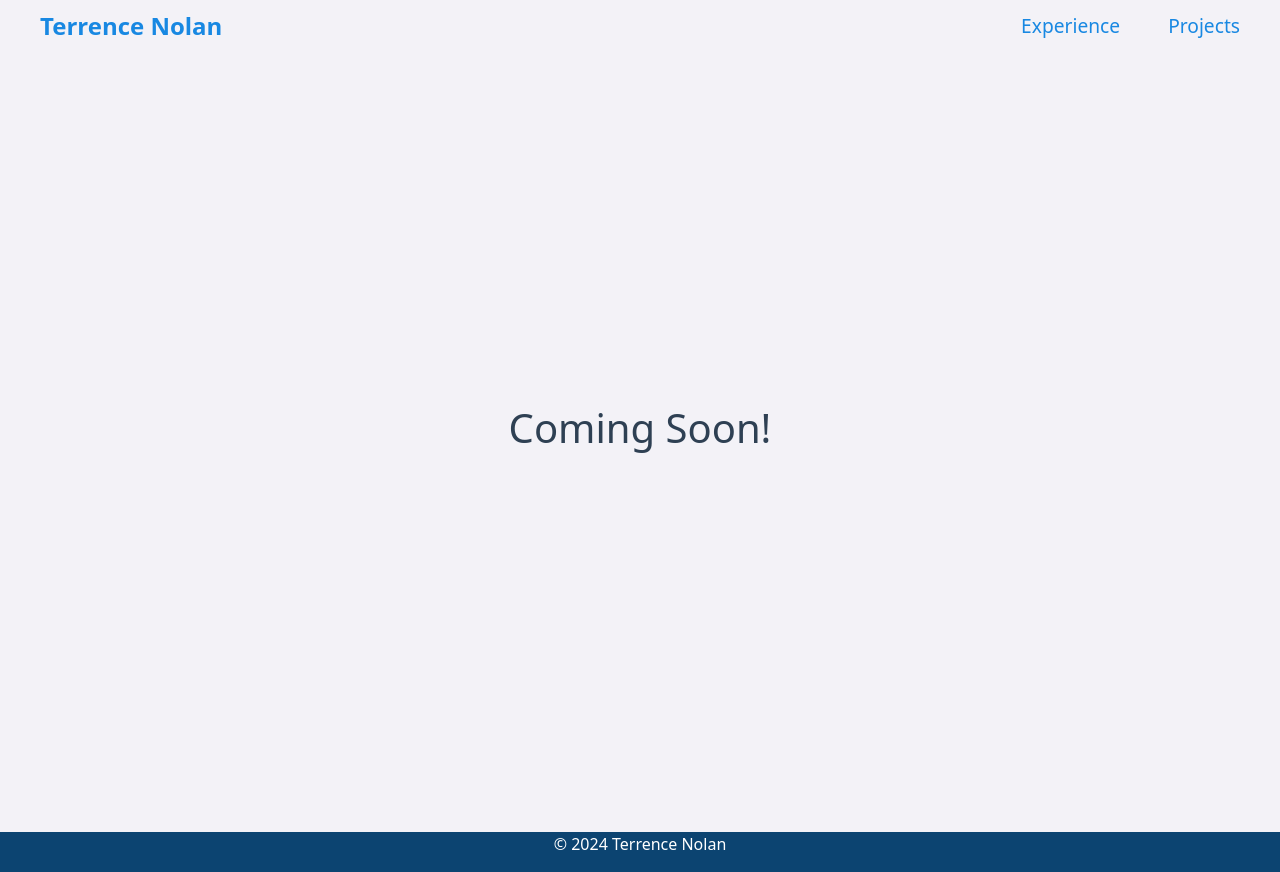
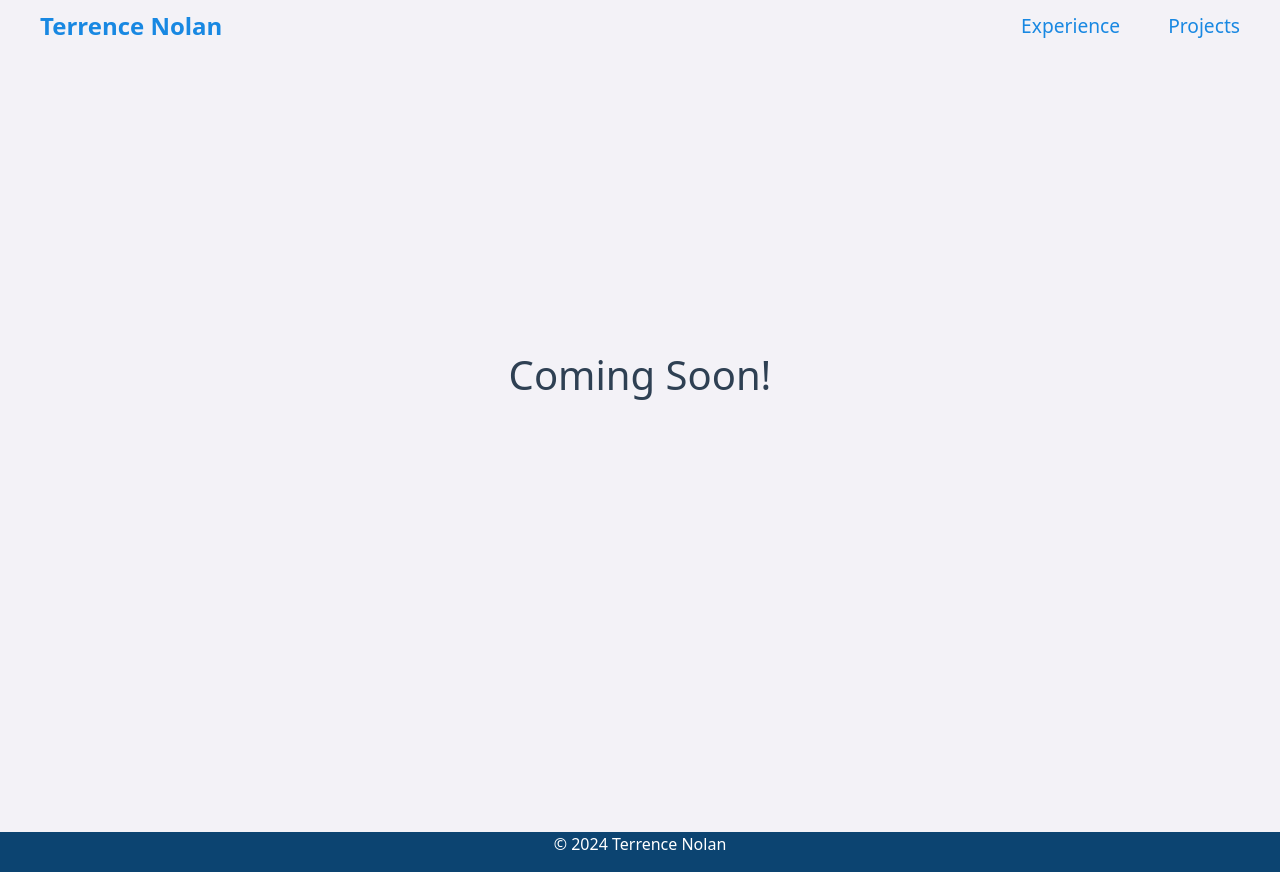
Before and after one commit to terrence-nolan/terrence-nolan, a React (Create React App) app: page /projects in a window 1280 px wide. Built offline with nearby package versions, Linux system fonts and the light colour scheme.

Commit message:
add connect links to projects page

```diff
--- a/src/pages/ProjectsPage/ProjectsPage.js
+++ b/src/pages/ProjectsPage/ProjectsPage.js
@@ -1,5 +1,6 @@
 import React, {useEffect} from "react";
 import styles from './ProjectsPage.module.css';
+import ConnectionLinks from "../../components/ConnectionLinks/ConnectionLinks";
 
 const ProjectsPage = () => {
     useEffect(() => {
@@ -14,7 +15,10 @@ const ProjectsPage = () => {
 
     return (
         <main className={styles.projectsMain}>
+            <div style={{flex: 1}}/>
             <h1>Coming Soon!</h1>
+            <div style={{flex: 1}}/>
+            <ConnectionLinks />
         </main>
     );
 }
--- a/src/pages/ProjectsPage/ProjectsPage.module.css
+++ b/src/pages/ProjectsPage/ProjectsPage.module.css
@@ -2,7 +2,7 @@
 
 .projectsMain {
     display: flex;
-    flex-direction: row;
+    flex-direction: column;
     justify-content: center;
     align-items: center;
     color: #2E4053;
```
